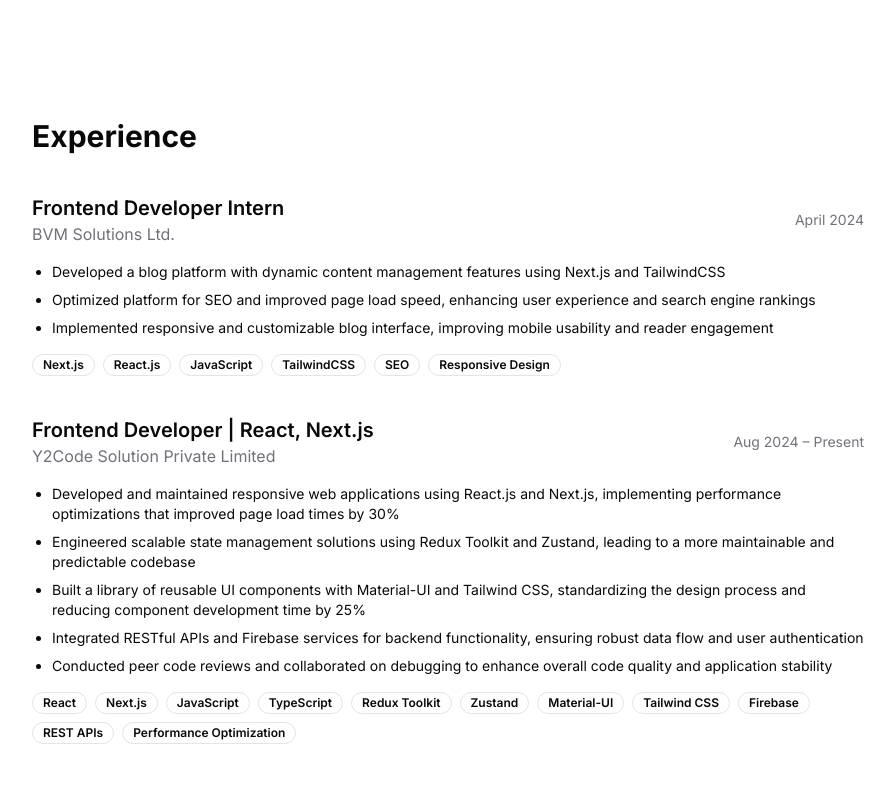
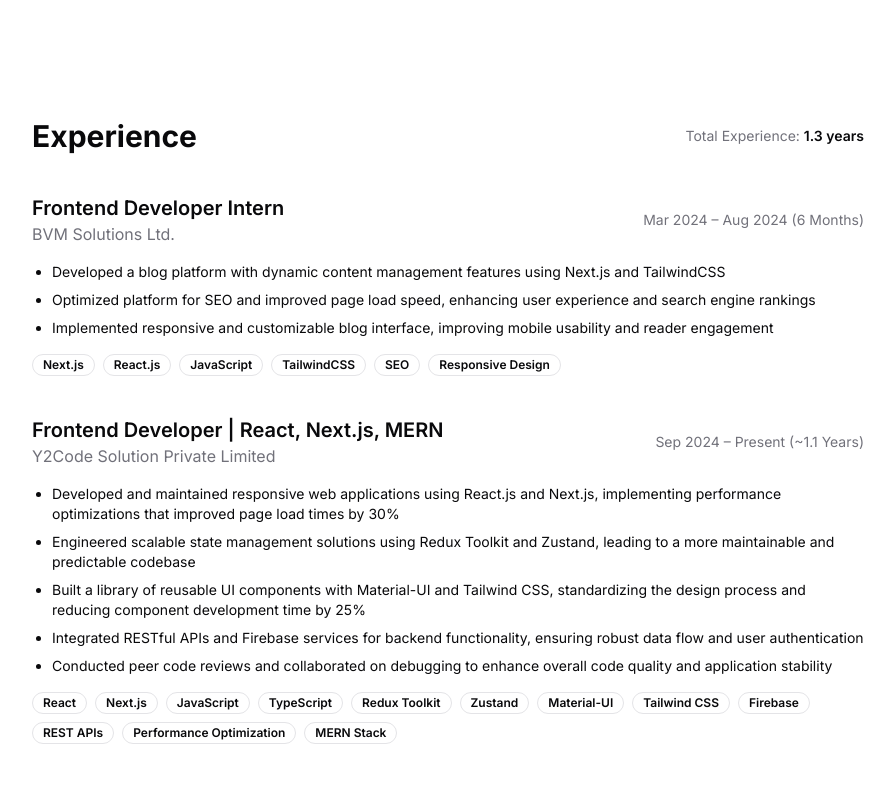
Before and after one commit to sanjaytech63/sanjay-portfolio, a Next.js app: page / in a window 1280 px wide. Shown: the part 474-1260 px from the top of the page, without its empty margins (192-1087 px from the left). Built offline with nearby package versions, Linux system fonts and the light colour scheme.

Commit message:
fix bugs

```diff
--- a/components/experience.tsx
+++ b/components/experience.tsx
@@ -3,33 +3,63 @@
 import { motion } from "framer-motion"
 import { Badge } from "@/components/ui/badge"
 
+// Calculate total experience dynamically
+function calculateExperience(startDate: string) {
+  const start = new Date(startDate)
+  const now = new Date()
+
+  let years = now.getFullYear() - start.getFullYear()
+  let months = now.getMonth() - start.getMonth()
+
+  if (months < 0) {
+    years--
+    months += 12
+  }
+
+  return `${(years + months / 12).toFixed(1)} year${years + months / 12 !== 1 ? "s" : ""}`
+}
+
+const totalExperience = calculateExperience("2024-03-01") // from start of internship
+
 const experiences = [
   {
     title: "Frontend Developer Intern",
     company: "BVM Solutions Ltd.",
-    period: "April 2024",
+    period: "Mar 2024 – Aug 2024 (6 Months)",
     responsibilities: [
       "Developed a blog platform with dynamic content management features using Next.js and TailwindCSS",
       "Optimized platform for SEO and improved page load speed, enhancing user experience and search engine rankings",
-      "Implemented responsive and customizable blog interface, improving mobile usability and reader engagement"
+      "Implemented responsive and customizable blog interface, improving mobile usability and reader engagement",
     ],
-    skills: ["Next.js", "React.js", "JavaScript", "TailwindCSS", "SEO", "Responsive Design"]
+    skills: ["Next.js", "React.js", "JavaScript", "TailwindCSS", "SEO", "Responsive Design"],
   },
   {
-    title: "Frontend Developer | React, Next.js",
+    title: "Frontend Developer | React, Next.js, MERN",
     company: "Y2Code Solution Private Limited",
-    period: "Aug 2024 – Present",
+    period: "Sep 2024 – Present (~1.1 Years)",
     responsibilities: [
       "Developed and maintained responsive web applications using React.js and Next.js, implementing performance optimizations that improved page load times by 30%",
       "Engineered scalable state management solutions using Redux Toolkit and Zustand, leading to a more maintainable and predictable codebase",
       "Built a library of reusable UI components with Material-UI and Tailwind CSS, standardizing the design process and reducing component development time by 25%",
       "Integrated RESTful APIs and Firebase services for backend functionality, ensuring robust data flow and user authentication",
-      "Conducted peer code reviews and collaborated on debugging to enhance overall code quality and application stability"
+      "Conducted peer code reviews and collaborated on debugging to enhance overall code quality and application stability",
     ],
-    skills: ["React", "Next.js", "JavaScript", "TypeScript", "Redux Toolkit", "Zustand", "Material-UI", "Tailwind CSS", "Firebase", "REST APIs", "Performance Optimization"]
+    skills: [
+      "React",
+      "Next.js",
+      "JavaScript",
+      "TypeScript",
+      "Redux Toolkit",
+      "Zustand",
+      "Material-UI",
+      "Tailwind CSS",
+      "Firebase",
+      "REST APIs",
+      "Performance Optimization",
+      "MERN Stack",
+    ],
   },
-
-];
+]
 
 export default function Experience() {
   return (
@@ -40,7 +70,12 @@
         viewport={{ once: true }}
         transition={{ duration: 0.5 }}
       >
-        <h2 className="text-3xl font-bold mb-10">Experience</h2>
+        <div className="flex flex-col sm:flex-row sm:items-center justify-between mb-10">
+          <h2 className="text-3xl font-bold">Experience</h2>
+          <p className="text-sm text-muted-foreground mt-2 sm:mt-0">
+            Total Experience: <span className="font-semibold text-foreground">{totalExperience}</span>
+          </p>
+        </div>
 
         <div className="space-y-10">
           {experiences.map((exp, index) => (
--- a/components/hero.tsx
+++ b/components/hero.tsx
@@ -20,7 +20,10 @@
         >
           <div className="space-y-2">
             <h1 className="text-3xl sm:text-4xl font-bold tracking-tight">Sanjay Choudhary</h1>
-            <p className="text-lg sm:text-xl text-muted-foreground">Full Stack Developer | MERN Stack Specialist</p>
+            <p className="text-lg sm:text-xl text-muted-foreground">
+              React.js | Next.js | MERN Stack
+            </p>
+
           </div>
 
           <div className="flex flex-col sm:flex-row gap-2 sm:gap-4 text-sm text-muted-foreground">
--- a/components/projects.tsx
+++ b/components/projects.tsx
@@ -67,43 +67,6 @@
     ],
   },
 
-  {
-    logo: "/thankquizLogo.svg",
-    title: "Toskie",
-    description:
-      "Toskie is a search engine platform that connects users with local professionals including plumbers, electricians, teachers, designers, and more — all based on the user's location.",
-    image: "/images/toski.png",
-    tags: ["ReactJS", "Redux", "Bootstrap", "Figma", "Geolocation API", "REST API"],
-    demoUrl: "https://www.toskie.com",
-    githubUrl: "",
-    features: [
-      "Real-time location-based search to find nearby professionals",
-      "Professional profile cards with ratings, reviews, and experience",
-      "Filter and category-based searching (e.g., electricians, doctors, etc.)",
-      "Redux for managing app-wide state (user location, service filters, etc.)",
-      "Responsive UI designed in Figma and built with Bootstrap",
-      "Secure and optimized API calls for listing and searching service providers",
-    ],
-  },
-
-  {
-    logo: "/demohub.png",
-    title: "Demo Hub (Personal Build Project)",
-    description:
-      "Demo Hub is a personal portfolio platform I built to centralize and showcase all my deployed projects in one place. It provides recruiters and clients with a seamless way to preview live demos, explore project details, and understand my technical expertise.",
-    image: "/images/demohub.png",
-    tags: ["Next.js", "Tailwind CSS", "Zustand", "Framer Motion", "Vercel", "TypeScript"],
-    demoUrl: "https://demo-hub-ten.vercel.app/",
-    githubUrl: "",
-    features: [
-      "Centralized platform to showcase all personal and client projects",
-      "Interactive cards with live demo previews and project details",
-      "Framer Motion animations for smooth UI transitions",
-      "Zustand for managing project state and favorites",
-      "Optimized Lighthouse performance with Next.js best practices",
-      "Responsive and accessible design built with Tailwind CSS",
-    ],
-  }
 ]
 
 export default function Projects() {
```
Also changed, not shown: 1 other file (tests, documents, lock files or other folders).
